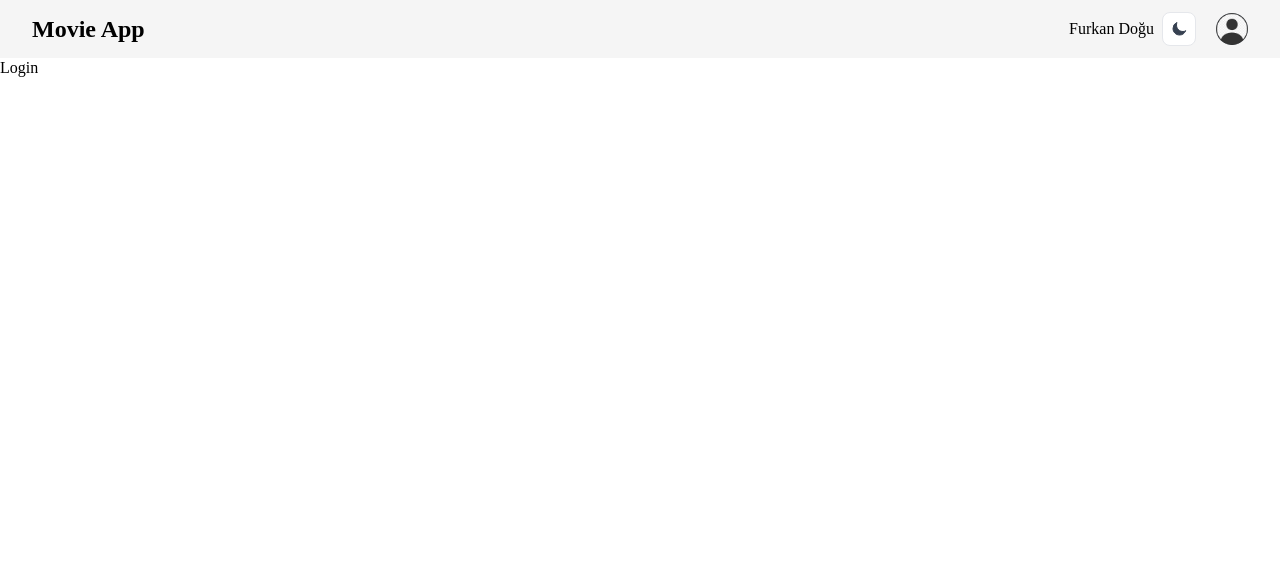
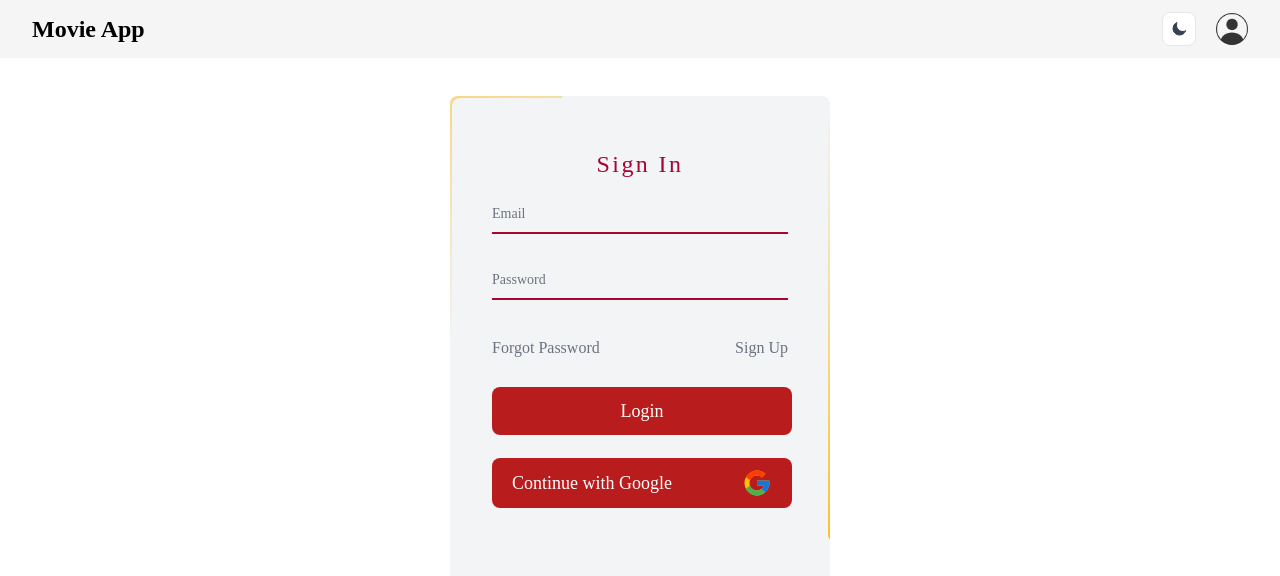
Before and after one commit to furkan-dogu/P08-movie-app, a React (Create React App) app: page /login in a window 1280 px wide. Shown: the top 576 px of the page. Built offline with nearby package versions, Linux system fonts and the light colour scheme.

Commit message:
login ayarlanacak

```diff
--- a/src/components/Navbar.jsx
+++ b/src/components/Navbar.jsx
@@ -9,8 +9,8 @@
 }
 
 export default function Navbar() {
-  const currentUser = { displayName: "furkan doğu" };
-  // const currentUser = false
+  // const currentUser = { displayName: "furkan doğu" };
+  const currentUser = false
 
   return (
     <>
--- a/src/context/AuthContext.jsx
+++ b/src/context/AuthContext.jsx
@@ -1,6 +1,10 @@
 import React, { createContext, useContext } from "react";
 import { auth } from "../auth/firebase";
-import { createUserWithEmailAndPassword } from "firebase/auth";
+import {
+  createUserWithEmailAndPassword,
+  signInWithEmailAndPassword,
+} from "firebase/auth";
+import { useNavigate } from "react-router-dom";
 
 const AuthContext = createContext();
 
@@ -9,6 +13,7 @@
 };
 
 const AuthContextProvider = ({ children }) => {
+  const navigate = useNavigate();
   const createUser = async (email, password) => {
     try {
       const userCredential = await createUserWithEmailAndPassword(
@@ -17,12 +22,27 @@
         password
       );
       console.log(userCredential);
+      navigate("/");
     } catch (error) {
       console.log(error);
     }
   };
 
-  const values = { createUser };
+  const signIn = async (email, password) => {
+    try {
+      const userCredential2 = await signInWithEmailAndPassword(
+        auth,
+        email,
+        password
+      );
+      console.log(userCredential2);
+      navigate("/");
+    } catch (error) {
+      console.log(error);
+    }
+  };
+
+  const values = { createUser, signIn };
   return <AuthContext.Provider value={values}>{children}</AuthContext.Provider>;
 };
 
--- a/src/index.js
+++ b/src/index.js
@@ -3,6 +3,11 @@
 import "./index.css";
 import App from "./App";
 import "react-toastify/dist/ReactToastify.css";
+import { BrowserRouter } from "react-router-dom";
 
 const root = ReactDOM.createRoot(document.getElementById("root"));
-root.render(<App />);
+root.render(
+  <BrowserRouter>
+    <App />
+  </BrowserRouter>
+);
--- a/src/pages/Login.jsx
+++ b/src/pages/Login.jsx
@@ -1,7 +1,82 @@
-import React from "react";
+import React, { useState } from "react";
+import GoogleIcon from "../assets/icons/GoogleIcon";
+import { useAuthContext } from "../context/AuthContext";
+import { Link } from "react-router-dom";
 
 const Login = () => {
-  return <div>Login</div>;
+  const { signIn } = useAuthContext();
+
+  const [info, setInfo] = useState({
+    email: "",
+    password: "",
+  });
+
+  const handleChange = (e) => {
+    setInfo({ ...info, [e.target.name]: e.target.value });
+  };
+
+  const handleSubmit = (e) => {
+    e.preventDefault();
+    const { email, password } = info;
+    signIn(email, password);
+  };
+
+  return (
+    <div className="flex justify-center">
+      <div className="overflow-hidden flex-1 h-screen justify-center items-center dark:bg-gray-dark-main">
+        <div className={`form-container mt-[5vh] w-[380px] h-[580px] `}>
+          <form onSubmit={handleSubmit}>
+            <h2 className="text-red-main text-2xl font-[500] text-center tracking-[0.1em] mb-3">
+              Sign In
+            </h2>
+            <div className="relative z-0 w-full mb-6 group">
+              <input
+                name="email"
+                className="peer"
+                type="email"
+                placeholder=" "
+                required
+                onClick={handleChange}
+              />
+              <label htmlFor="floating_email">Email</label>
+            </div>
+            <div className="relative z-0 w-full mb-6 group">
+              <input
+                name="password"
+                className="peer"
+                type="password"
+                placeholder=" "
+                required
+                onClick={handleChange}
+              />
+              <label htmlFor="floating_password">Password</label>
+            </div>
+            <div className="flex justify-between">
+              <span className="py-3 font-[0.75em] cursor-pointer decoration-none text-gray-500 hover:text-[#ff4b45]">
+                Forgot Password
+              </span>
+              <Link
+                className="py-3 font-[0.75em] cursor-pointer decoration-none text-gray-500 hover:text-[#ff4b45]"
+                to="/register"
+              >
+                Sign Up
+              </Link>
+            </div>
+            <button className="btn-danger" type="submit">
+              Login
+            </button>
+            <button
+              className="flex justify-between text-center items-center btn-danger"
+              type="button"
+            >
+              Continue with Google
+              <GoogleIcon color="currentColor" />
+            </button>
+          </form>
+        </div>
+      </div>
+    </div>
+  );
 };
 
 export default Login;
--- a/src/router/AppRouter.jsx
+++ b/src/router/AppRouter.jsx
@@ -1,5 +1,5 @@
 import React from "react";
-import { BrowserRouter, Route, Routes } from "react-router-dom";
+import { Route, Routes } from "react-router-dom";
 import Main from "../pages/Main";
 import Navbar from "../components/Navbar";
 import Register from "../pages/Register";
@@ -8,7 +8,7 @@
 
 const AppRouter = () => {
   return (
-  <BrowserRouter>
+  <>
     <Navbar/>
     <Routes>
       <Route path="/" element={<Main/>} />
@@ -16,7 +16,7 @@
       <Route path="/register" element={<Register/>} />
       <Route path="/details/:id" element={<MovieDetail/>} />
     </Routes>
-  </BrowserRouter>
+  </>
   )
 };
 
```
